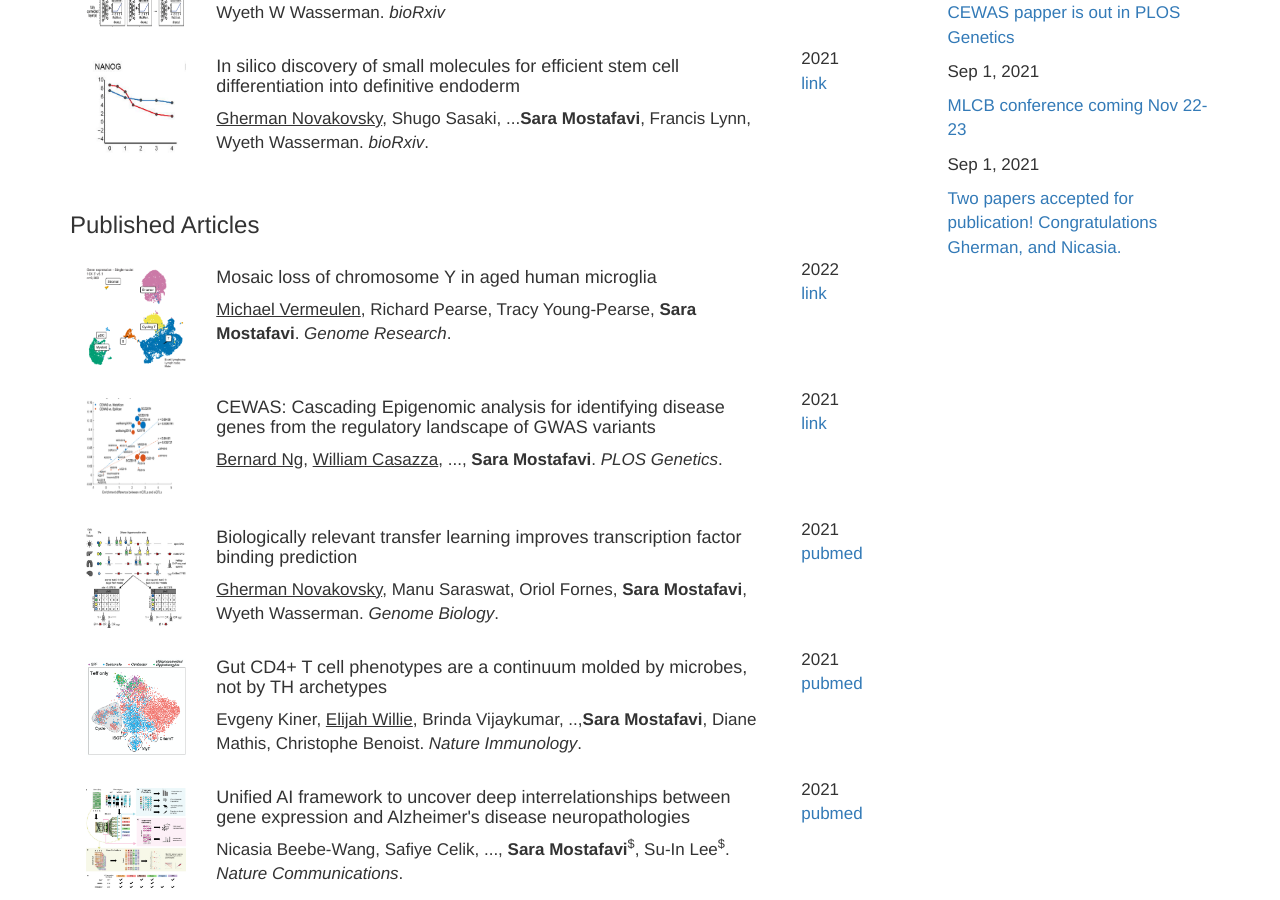
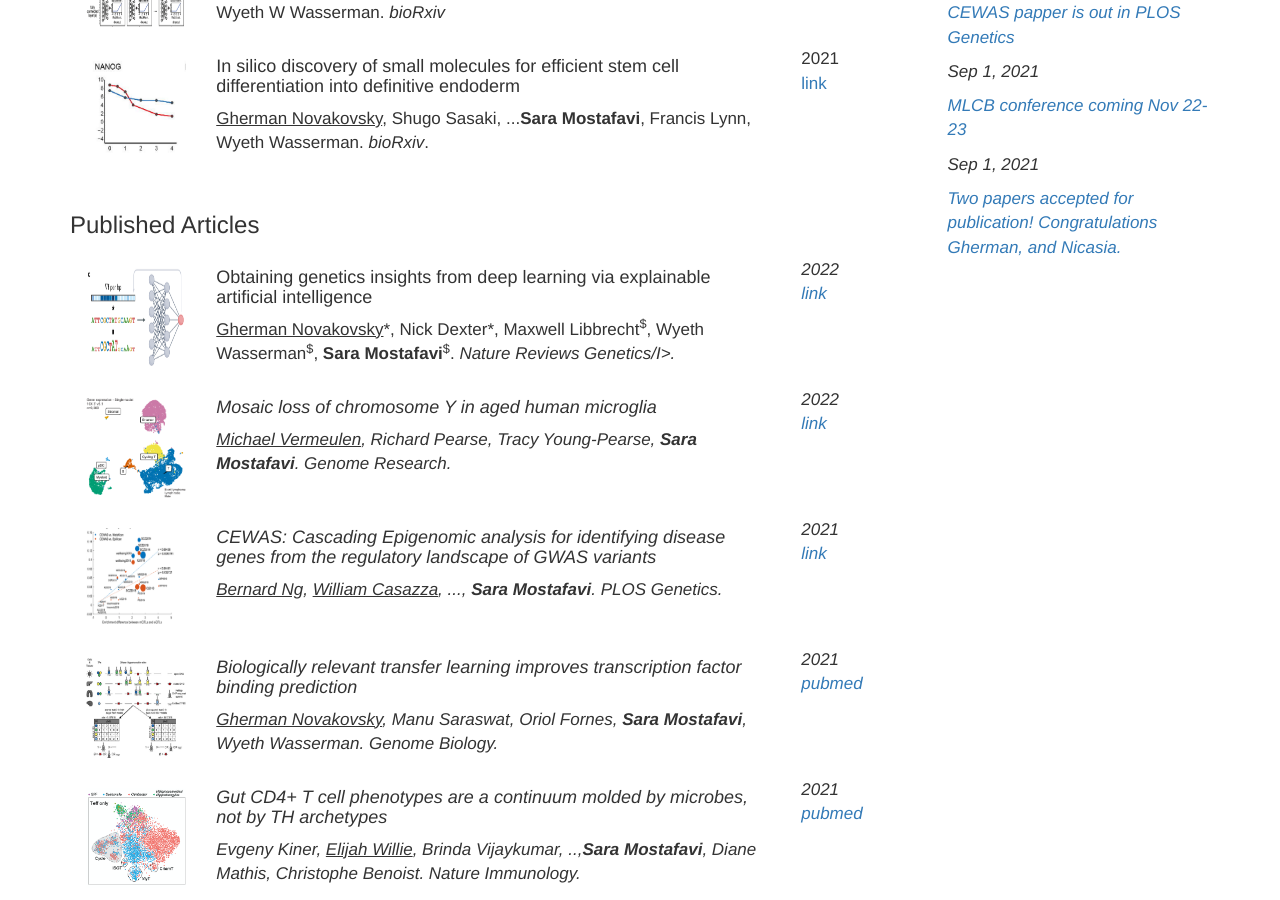
Before and after one commit to saramostafavi/saramostafavi.github.io, a Jekyll site: the page built from publications.html, in a window 1280 px wide and 900 px high, scrolled down 359 px. Built offline with Jekyll 4.4.1, drawn with Linux system fonts in a browser that asks for light colours; nearby versions of some CDN libraries; a style sheet for code colours, icons or effects is not loaded.

Commit message:
Update publications.yml

```diff
--- a/_data/publications.yml
+++ b/_data/publications.yml
@@ -1,4 +1,14 @@
 ---
+- title: >
+    Obtaining genetics insights from deep learning via explainable artificial intelligence
+  author: >
+    <u>Gherman Novakovsky</u>*, Nick Dexter*, Maxwell Libbrecht<sup>$</sup>, Wyeth Wasserman<sup>$</sup>, <b>Sara Mostafavi</b><sup>$</sup>. <I>Nature Reviews Genetics/I>.
+  image: ../images/NRG.png
+  year: 2022
+  repo:
+    name: link
+    url: https://www.nature.com/articles/s41576-022-00532-2
+
 
 - title: >
     Mosaic loss of chromosome Y in aged human microglia
```
